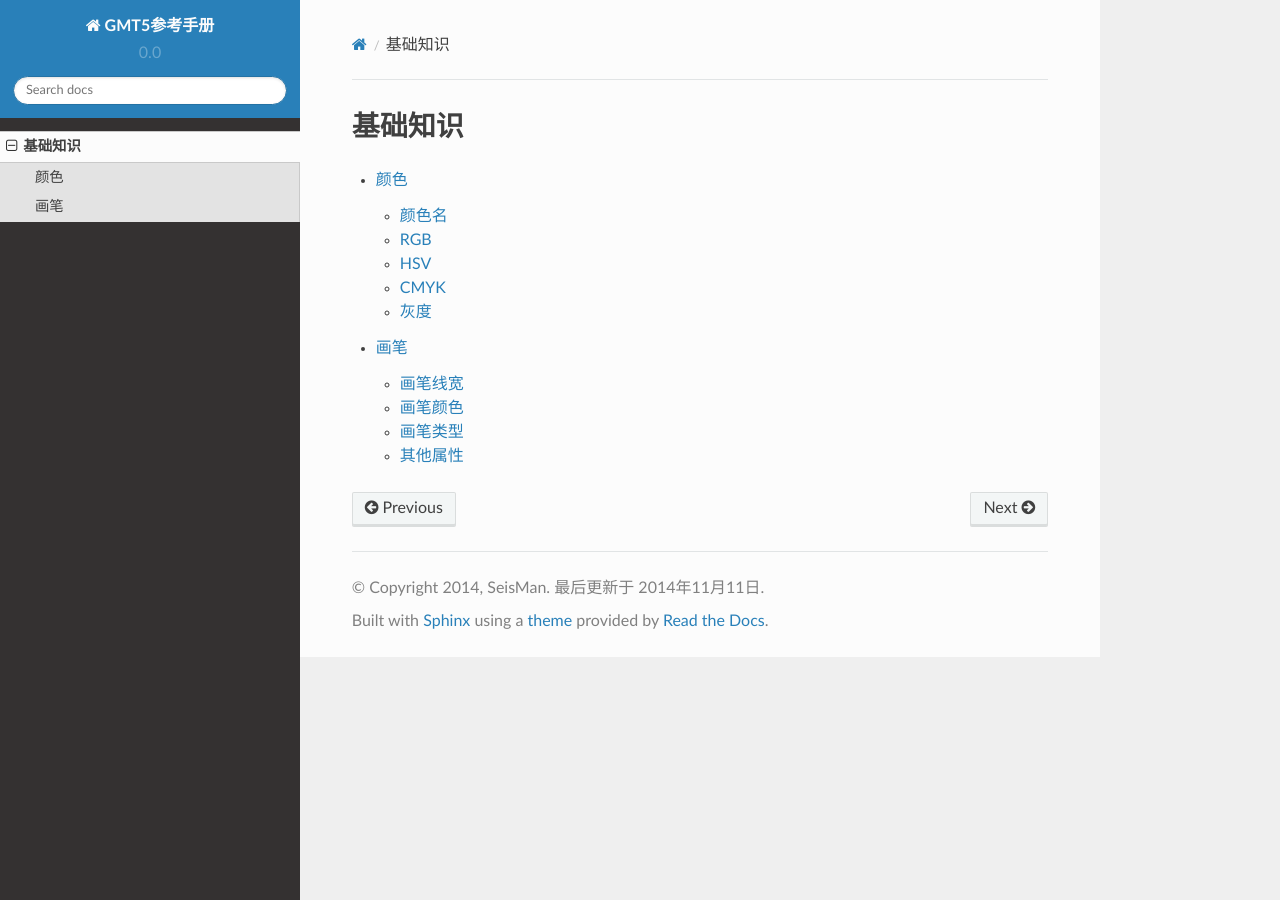
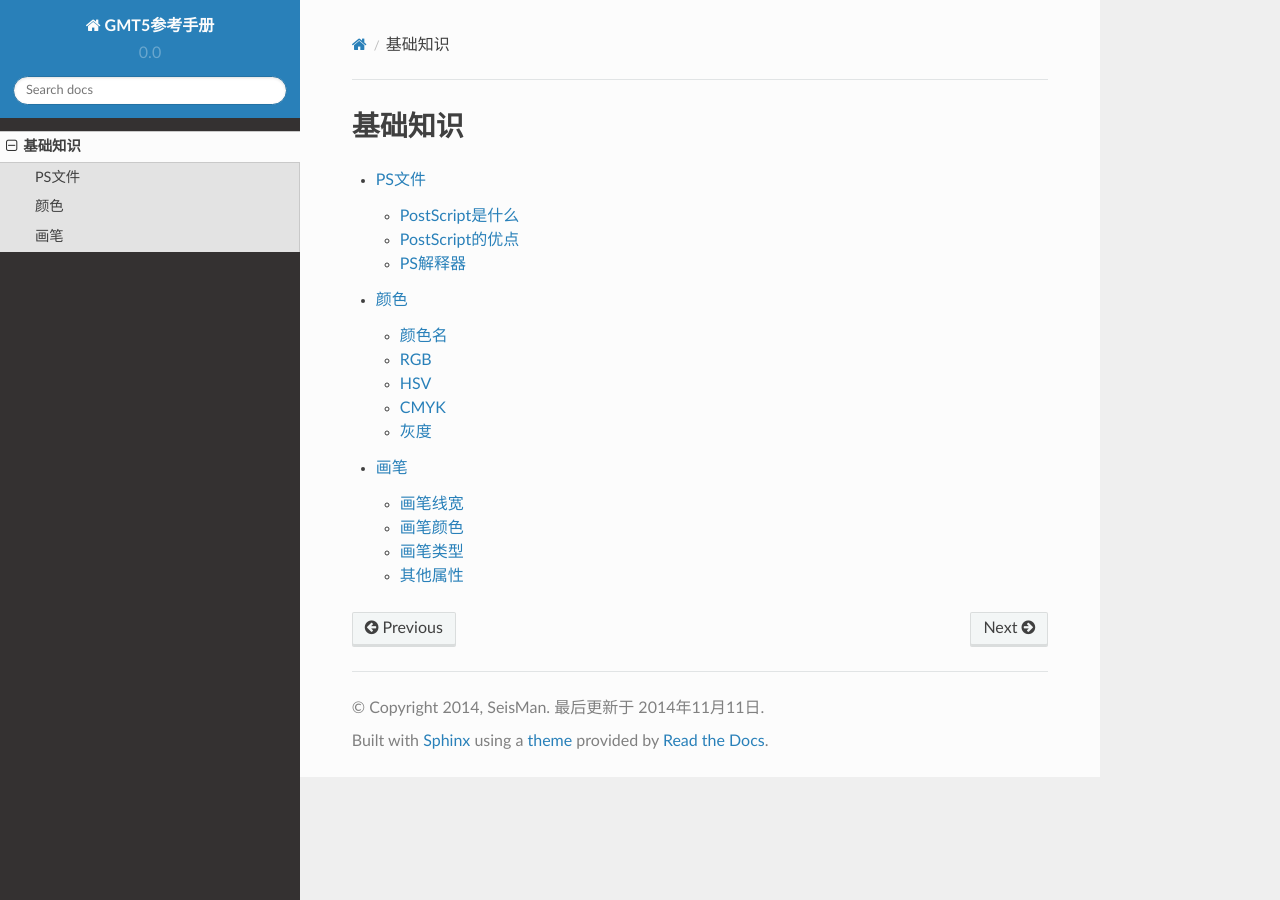
Before and after one commit to seisman/GMT5_Docs, a Sphinx documentation site: the page built from source/basics.rst, in a window 1280 px wide. Built offline with Sphinx 7.4.7 and the Read the Docs theme 2.0.0, drawn with Linux system fonts in a browser that asks for light colours; some of the changed lines change nothing that is shown.

Commit message:
PS简介

```diff
--- a/source/basics.rst
+++ b/source/basics.rst
@@ -3,5 +3,6 @@
 
 .. toctree::
 
+   postscript
    colors
    pen
--- /dev/null
+++ b/source/postscript.rst
@@ -0,0 +1,67 @@
+.. index:: ! postscript
+
+PS文件
+======
+
+:Create Date: 2014-11-10
+:Last Updated: 2014-11-11
+
+画图的第一步，是要准备好纸张。PostScript就是GMT所使用的纸张。
+
+PostScript是什么
+----------------
+
+PostScript是一种用于描述\ **矢量图形**\ 的页面描述语言。简单的说，PostScript是一种图形格式，一般文件后缀用\ ``ps``\ ，简称为PS文件。
+
+说到格式，大多数人都会有有一种陌生感，比如\ ``doc``\ 或者\ ``jpg``\ ，必须用专门的软件才能查看该格式的文件。说白了，格式不过是一种定义，定义了将信息以何种方式保存到文件中，而那些可以打开这种格式的软件，只不过是恰好了解这种定义，并且根据定义将文件中的信息提取出来，然后呈现给用户，仅此而已。
+
+下面教你怎样从零创建一个PS文件，以消除对PS格式的陌生感。
+
+#. 首先打开你最常用的一款\ **文本编辑器**\ （比如vi、gedit或notepad），新建一个空白文件；
+#. 将如下内容复制到该空白文件中:
+
+   .. code-block:: postscript
+
+      %! PS-Adobe-3.0
+      /Helvetica findfont 20 scalefont setfont
+      150 400 moveto
+      (PostScript is not that hard!) show
+
+      showpage
+      %%Trailer
+      %%EOF
+
+#. 将该文件保存为\ ``simple.ps``\ ；
+#. Linux下用命令\ ``gs simple.ps``\ 查看该文件；Windows下应该直接双击就可以看到 ；
+
+解释一下这个文件:
+
+- ``%! PS-Adobe-3.0``\ 表明该文件是PostScript格式，且是PS3.0版；
+- ``Helvetica``\ 是PS常见的一种字体，该命令用于寻找、缩放、设置字体；
+- ``150 400 moveto``\ 将坐标原点移动到某位置；
+- ``(text) show``\ 用于显示文字；
+- ``showpage``\ 表示显示该页；
+
+这就是一个最简单的PS文件。
+
+PostScript的优点
+----------------
+
+不管当初GMT是以什么理由选择PostScript作为图像格式的，就今天来看，PS文件具有如下优势：
+
+1. 矢量图形格式
+
+   PostScript是矢量图形格式，即用点、直线或多边形等数学方程的几何元素来表示图像。因而可以任意旋转与缩放而不是出现图像失真。
+
+2. 易于转换为其他格式
+
+   GMT提供了\ :doc:`ps2raster`\ 模块，可以很方便地将PS文件转换为jpeg、png、eps、pdf等图片格式，以满足不同情形下的需求。
+
+
+PS解释器
+--------
+
+PS解释器，或称PS阅读器，是用于查看PS文件的软件。
+
+- Linux：\ ``ghostscript``\
+- Windows：\ ``ghostscript``\ + \ ``gsview``\
```
